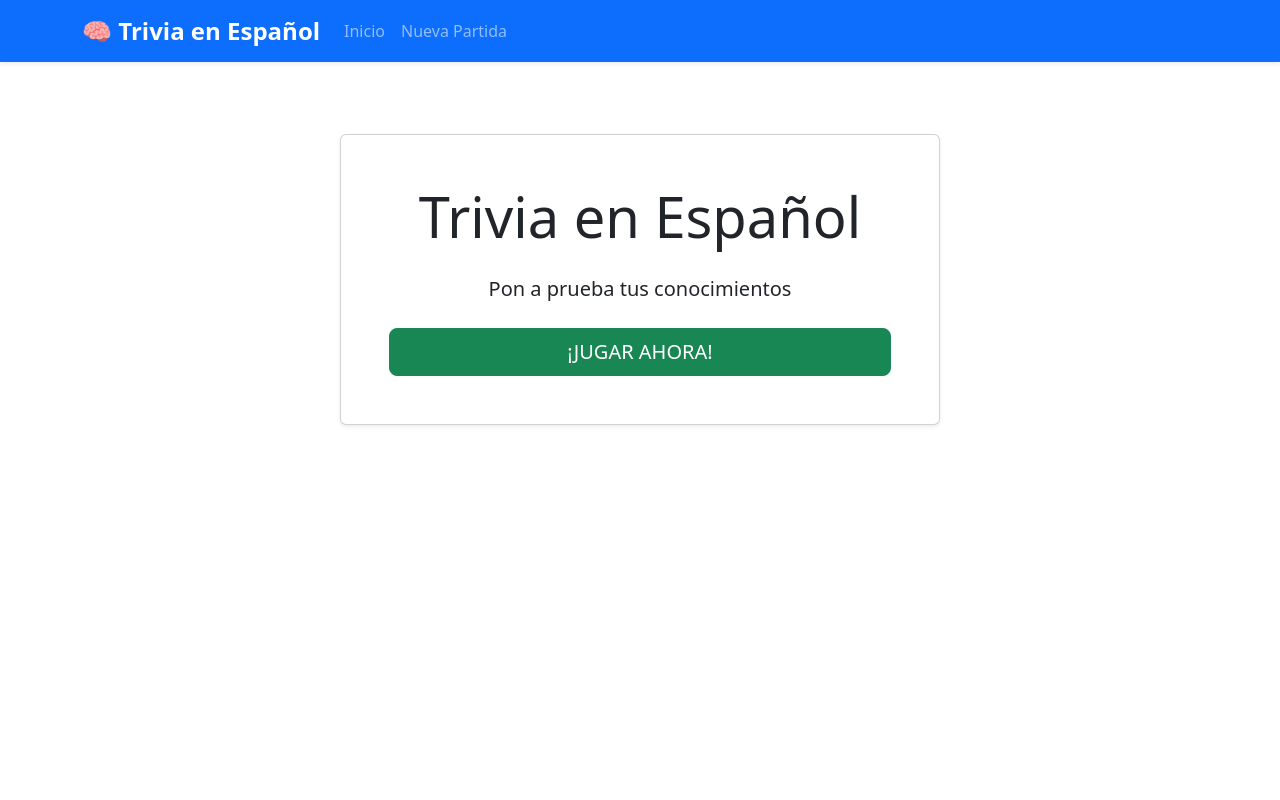
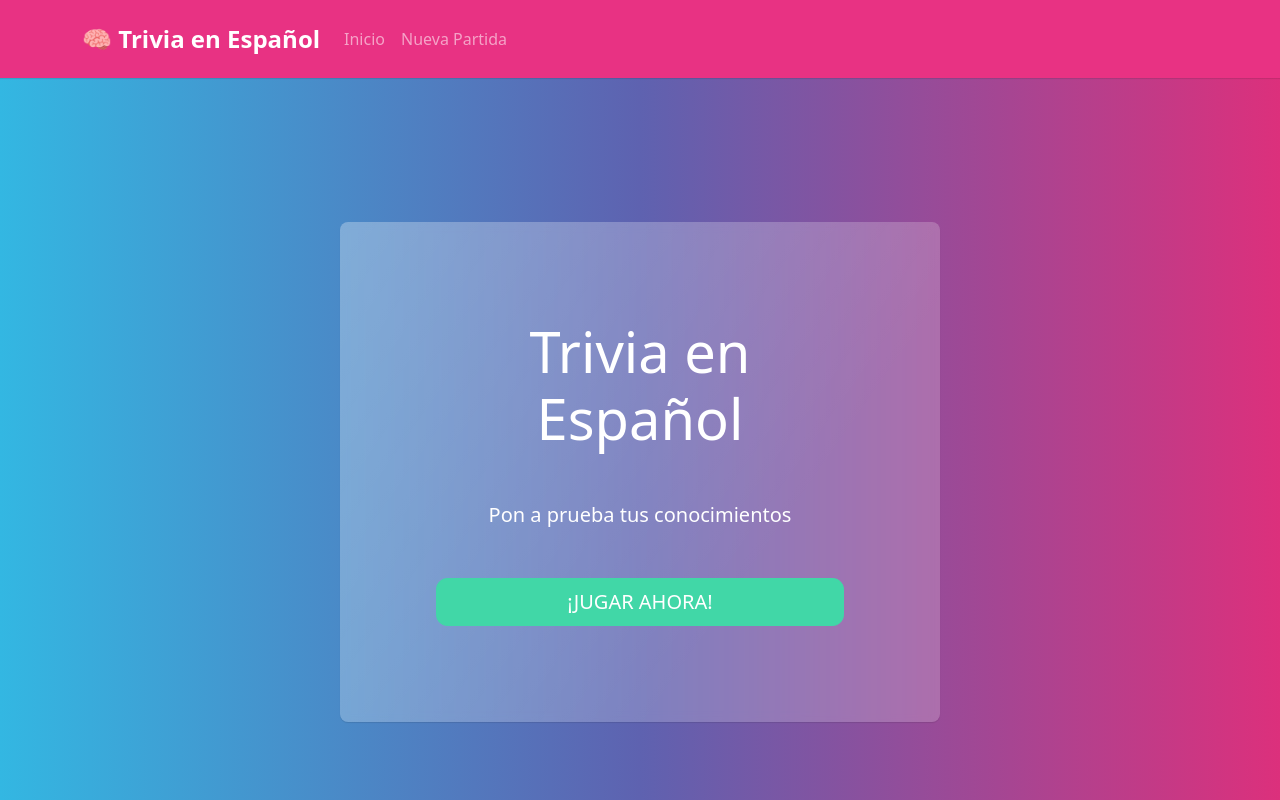
Before and after one commit to Xander788/Proyecto--TRIVIA, a React (Vite) app: page / in a window 1280 px wide. Built offline with nearby package versions, Linux system fonts and the light colour scheme.

Commit message:
cambios a main y a index.css
En estos cambios hice que su estilo sea Quartz, ademas modifique su contenido para un correcto funcionamiento

```diff
--- a/src/index.css
+++ b/src/index.css
@@ -1,111 +1,70 @@
-:root {
-  --text: #6b6375;
-  --text-h: #08060d;
-  --bg: #fff;
-  --border: #e5e4e7;
-  --code-bg: #f4f3ec;
-  --accent: #aa3bff;
-  --accent-bg: rgba(170, 59, 255, 0.1);
-  --accent-border: rgba(170, 59, 255, 0.5);
-  --social-bg: rgba(244, 243, 236, 0.5);
-  --shadow:
-    rgba(0, 0, 0, 0.1) 0 10px 15px -3px, rgba(0, 0, 0, 0.05) 0 4px 6px -2px;
-
-  --sans: system-ui, 'Segoe UI', Roboto, sans-serif;
-  --heading: system-ui, 'Segoe UI', Roboto, sans-serif;
-  --mono: ui-monospace, Consolas, monospace;
-
-  font: 18px/145% var(--sans);
-  letter-spacing: 0.18px;
-  color-scheme: light dark;
-  color: var(--text);
-  background: var(--bg);
-  font-synthesis: none;
-  text-rendering: optimizeLegibility;
-  -webkit-font-smoothing: antialiased;
-  -moz-osx-font-smoothing: grayscale;
-
-  @media (max-width: 1024px) {
-    font-size: 16px;
-  }
+.form-label,
+small,
+.text-light,
+.text-muted {
+  color: #f8f9fa !important;
 }
 
-@media (prefers-color-scheme: dark) {
-  :root {
-    --text: #9ca3af;
-    --text-h: #f3f4f6;
-    --bg: #16171d;
-    --border: #2e303a;
-    --code-bg: #1f2028;
-    --accent: #c084fc;
-    --accent-bg: rgba(192, 132, 252, 0.15);
-    --accent-border: rgba(192, 132, 252, 0.5);
-    --social-bg: rgba(47, 48, 58, 0.5);
-    --shadow:
-      rgba(0, 0, 0, 0.4) 0 10px 15px -3px, rgba(0, 0, 0, 0.25) 0 4px 6px -2px;
-  }
-
-  #social .button-icon {
-    filter: invert(1) brightness(2);
-  }
+h1, h2, h3, h4, h5, .card-title, .card-text {
+  color: #fff !important;
 }
 
-body {
-  margin: 0;
+.form-select {
+  background-color: rgba(255,255,255,0.1) !important;
+  color: #fff !important;
+  border-color: #00bc8c !important;
 }
 
-#root {
-  width: 1126px;
-  max-width: 100%;
-  margin: 0 auto;
-  text-align: center;
-  border-inline: 1px solid var(--border);
-  min-height: 100svh;
-  display: flex;
-  flex-direction: column;
-  box-sizing: border-box;
+.form-select:focus {
+  border-color: #00bc8c !important;
+  box-shadow: 0 0 0 0.25rem rgba(0, 188, 140, 0.3) !important;
 }
 
-h1,
-h2 {
-  font-family: var(--heading);
-  font-weight: 500;
-  color: var(--text-h);
+.neon-text {
+  text-shadow:
+    0 0 10px #00bc8c,
+    0 0 20px #00bc8c;
 }
 
-h1 {
-  font-size: 56px;
-  letter-spacing: -1.68px;
-  margin: 32px 0;
-  @media (max-width: 1024px) {
-    font-size: 36px;
-    margin: 20px 0;
-  }
-}
-h2 {
-  font-size: 24px;
-  line-height: 118%;
-  letter-spacing: -0.24px;
-  margin: 0 0 8px;
-  @media (max-width: 1024px) {
-    font-size: 20px;
-  }
-}
-p {
-  margin: 0;
+.glass-card {
+  background: rgba(255, 255, 255, 0.08) !important;
+  backdrop-filter: blur(12px);
+  border: 1px solid rgba(0, 188, 140, 0.3) !important;
 }
 
-code,
-.counter {
-  font-family: var(--mono);
-  display: inline-flex;
-  border-radius: 4px;
-  color: var(--text-h);
+.btn-neon:hover {
+  transform: translateY(-2px);
+  box-shadow: 0 0 20px #00bc8c;
 }
 
-code {
-  font-size: 15px;
-  line-height: 135%;
-  padding: 4px 8px;
-  background: var(--code-bg);
+.progress-bar {
+  background-color: #00bc8c !important;
+.form-select {
+  background-color: rgba(255, 255, 255, 0.08) !important;
+  color: #fff !important;
+  border: 2px solid rgba(0, 188, 140, 0.5) !important;
+  border-radius: 12px !important;
+  padding: 12px 16px !important;
+  font-size: 1.1rem;
+  box-shadow: 0 0 15px rgba(0, 188, 140, 0.2);
 }
+
+.form-select:focus {
+  border-color: #00bc8c !important;
+  box-shadow: 0 0 0 0.3rem rgba(0, 188, 140, 0.3) !important;
+  background-color: rgba(255, 255, 255, 0.12) !important;
+}
+
+.dropdown-menu,
+.form-select option {
+  background-color: #1e1e2e !important;
+  color: #fff !important;
+}
+
+.dropdown-menu .active,
+.form-select option:checked {
+  background-color: #00bc8c !important;
+  color: #000 !important;
+  font-weight: bold;
+}
+}
--- a/src/main.jsx
+++ b/src/main.jsx
@@ -1,8 +1,10 @@
 import React from 'react'
 import ReactDOM from 'react-dom/client'
 import App from './App.jsx'
-import 'bootstrap/dist/css/bootstrap.min.css'
-import 'bootstrap-icons/font/bootstrap-icons.css'
+//import 'bootstrap/dist/css/bootstrap.min.css'
+//import 'bootstrap-icons/font/bootstrap-icons.css'
+import 'bootswatch/dist/quartz/bootstrap.min.css';
+//import './index.css';
 
 ReactDOM.createRoot(document.getElementById('root')).render(
   <React.StrictMode>
```
